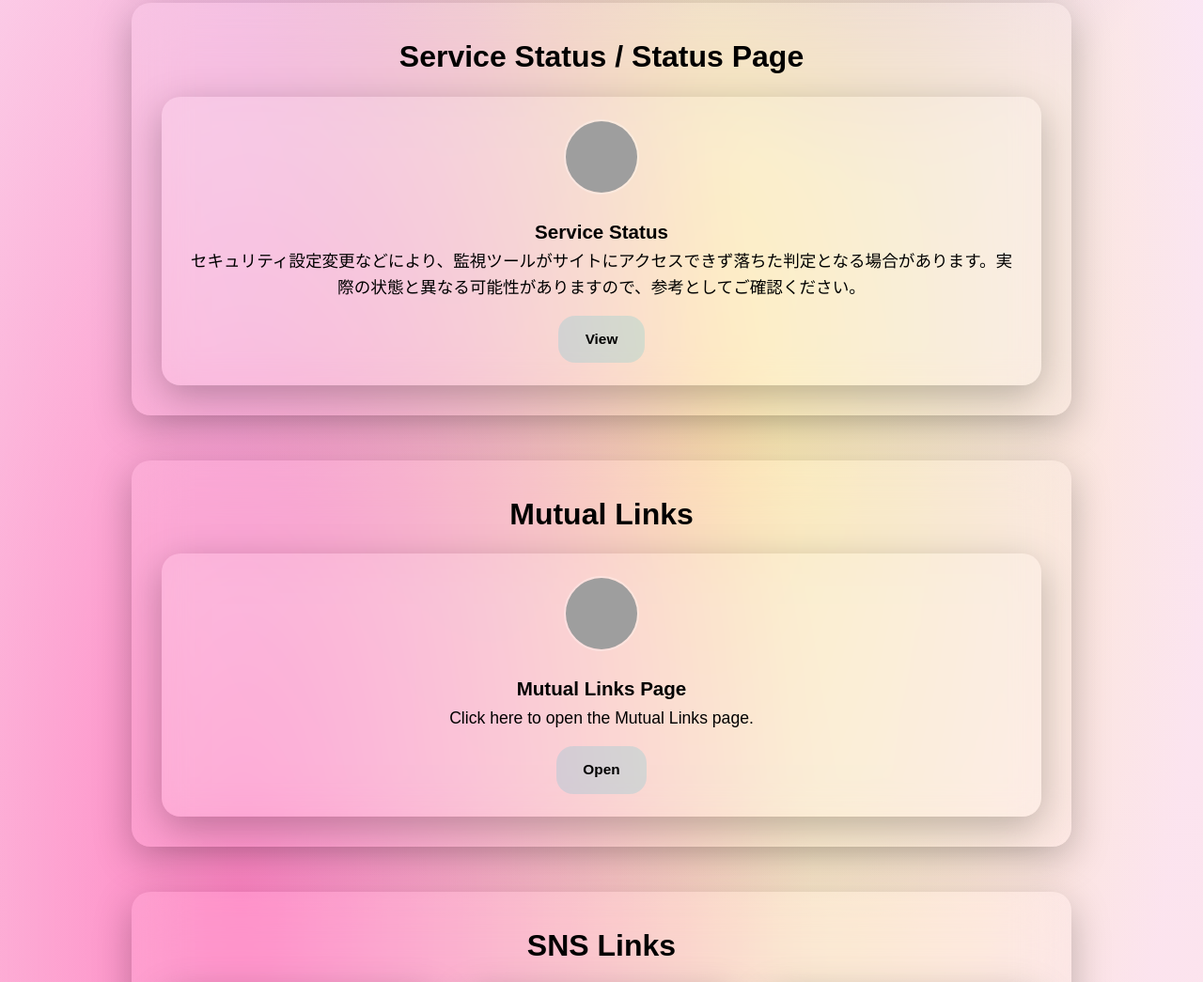
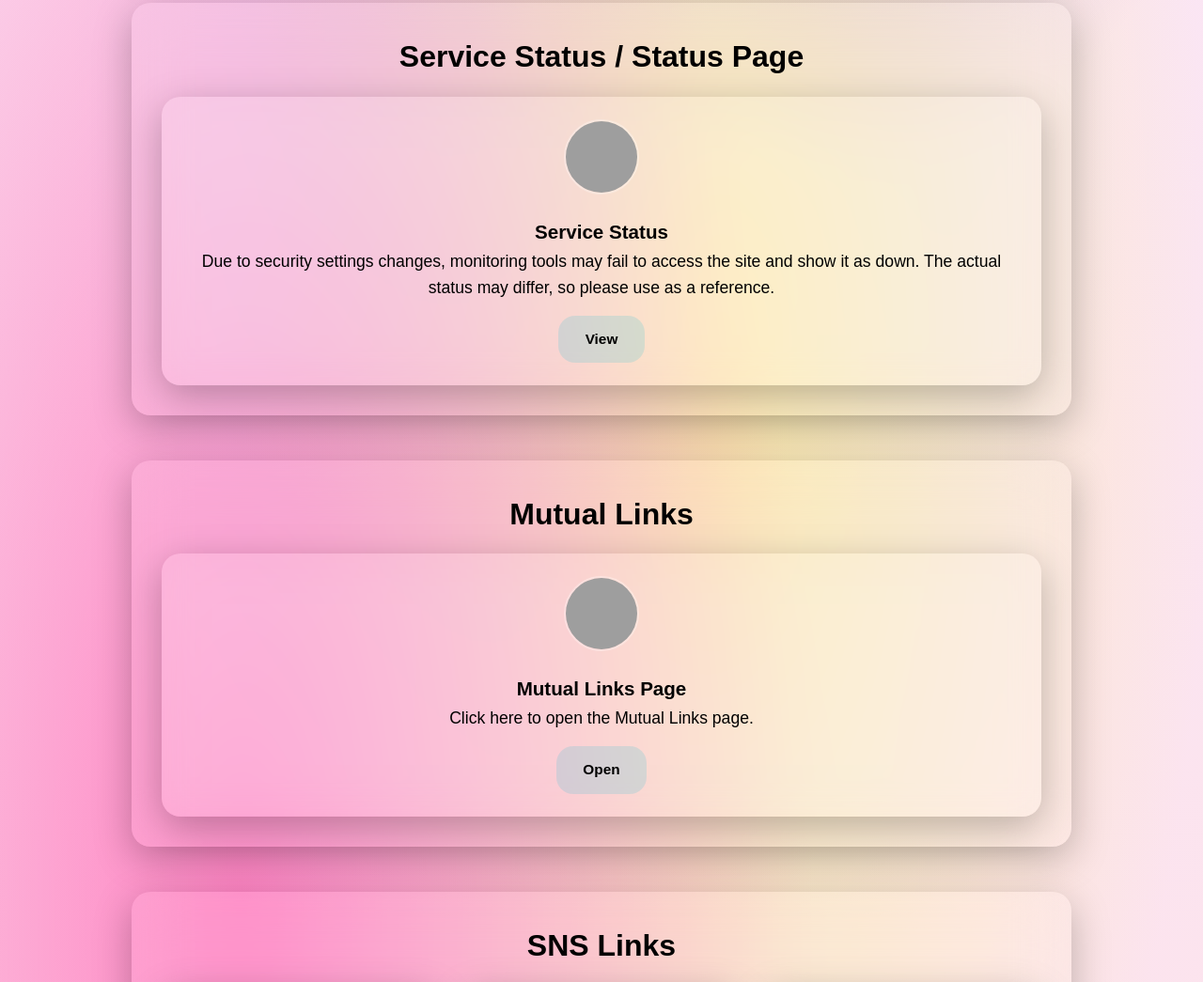
Before and after one commit to hamuzon/hamusata.f5.si, a plain HTML site: page index.html in a window 1280 px wide. Shown: the part 2298-3343 px from the top of the page at 94% size. Drawn offline with Linux system fonts and the light colour scheme; grey boxes are pictures that could not be loaded; a web font is replaced by a local one.

Commit message:
index.html v10.01.02 Release-1.1
構文修正

```diff
--- a/index.html
+++ b/index.html
@@ -206,7 +206,7 @@
       <div class="work-card">
         <img src="https://hamusata.f5.si/icon.webp" alt="Status icon" loading="lazy" decoding="async">
         <h3 data-lang="status_card_title">サービス稼働状況</h3>
-        <p data-lang="status note">セキュリティ設定変更などにより、監視ツールがサイトにアクセスできず落ちた判定となる場合があります。実際の状態と異なる可能性がありますので、参考としてご確認ください。</p>
+        <p data-lang="status_note">セキュリティ設定変更などにより、監視ツールがサイトにアクセスできず落ちた判定となる場合があります。実際の状態と異なる可能性がありますので、参考としてご確認ください。</p>
         <a href="https://stats.uptimerobot.com/tT7bs2uEHa" data-lang="link_view">稼働状況を見る</a>
       </div>
     </div>
```
